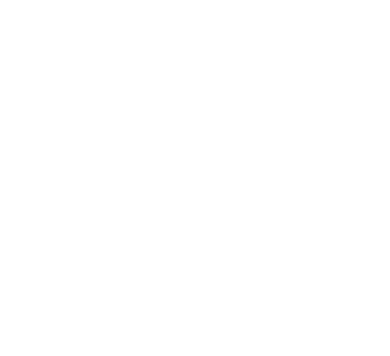
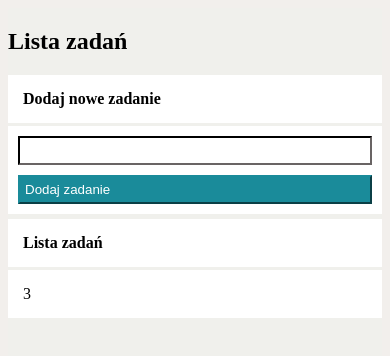
Before and after one commit to Korneliuszrduch/menager-zadan, a plain HTML site: page index.html in a window 390 px wide. Drawn offline with Linux system fonts and the light colour scheme.

Commit message:
Add field, button, text

```diff
--- /dev/null
+++ b/css/form.css
@@ -0,0 +1,56 @@
+.form {
+    background-color: white;
+    padding: 10px;
+    margin: 0px;
+    display: flex;
+    flex-direction: row;
+    flex-wrap: wrap;
+}
+
+.form__button {
+    padding: 5px;
+    background-color: rgb(26, 139, 154);
+    color: white;
+    border-color: rgb(26, 139, 154);
+    display: flex;
+}
+
+.form__field {
+    padding: 5px;
+    margin-right: 20px;
+    display: flex;
+    background-color:white;
+    flex-grow: 1;
+    border-color: rgb(21, 20, 20);
+}
+
+@media(max-width: 567px) {
+    .form__button {
+        padding: 5px;
+        background-color: rgb(26, 139, 154);
+        color: white;
+        border-color: rgb(26, 139, 154);
+        display: flex;
+        margin-top: 10px;
+
+    }
+
+    .form {
+        background-color: white;
+        padding: 10px;
+        display: flex;
+        flex-direction: column;
+        margin: 0px;
+
+    }
+
+    .form__field {
+        padding: 5px;
+        margin-left: 0px;
+        display: flex;
+        background-color: white;
+        margin:0px;
+
+    }
+
+}
--- a/css/style.css
+++ b/css/style.css
@@ -0,0 +1,65 @@
+html {
+    box-sizing: border-box;
+}
+
+
+*, ::before, ::after {
+    box-sizing: inherit;
+}
+
+
+.body {
+
+    background-color: rgb(242, 239, 236);
+    display: flex;
+
+    min-height: 100vh;
+    justify-content: center;
+
+
+
+
+
+}
+
+.conteiner {
+    background-color: rgba(239, 242, 236, 0.541);
+    display: flex;
+    flex-basis: 600px;
+    flex-direction: column;
+    justify-content: flex-start;
+
+
+
+
+}
+
+.container__span {
+
+    padding: 15px;
+    margin: 0px;
+    margin-bottom: 3px;
+
+    margin-left:0px;
+    background-color: white;
+    display: flex;
+
+}
+
+.container__span--listTask {
+    background-color: white;
+    margin-top: 5px;
+    margin-left: 0px;
+
+    padding: 15px;
+    display: flex;
+}
+
+.container__span--list{
+    background-color: white;
+    margin-top: 3px;
+    margin-left: 0px;
+
+    padding: 15px;
+    display: flex;
+}
--- a/index.html
+++ b/index.html
@@ -7,12 +7,30 @@
     <meta name="viewport" content="width=device-width, initial-scale=1.0">
     <script defer src="js/script.js"></script>
     <link rel="stylesheet" href="css/style.css">
-    <link rel="stylesheet" href="js/script.js" <meta property="og:image" content="./images/">
+    <link rel="stylesheet" href="css/form.css">
+    <link rel="stylesheet" href="js/script.js"
+    <meta property="og:image" content="">
     <link rel="icon" href="./images">
     <title>Menager zadań</title>
 </head>
 
-<body>
+<body class="body">
+
+
+    <div class="conteiner">
+        <h2>Lista zadań</h2>
+        <span class="container__span"><strong>Dodaj nowe zadanie </strong> </span>
+        <form class="form">
+
+            <input
+            class="form__field">
+
+            <button class="form__button">Dodaj zadanie
+            </button>
+        </form>
+        <span class="container__span--listTask"><strong>Lista zadań</strong></span>
+        <span class="container__span--list"> 3</span>
+    </div>
 
 </body>
 
```
